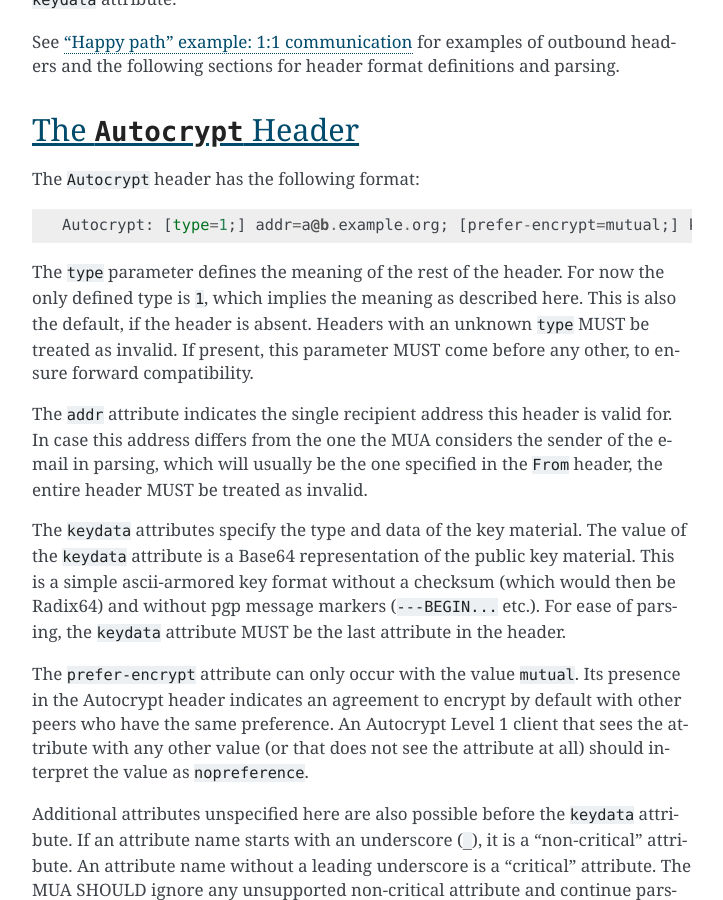
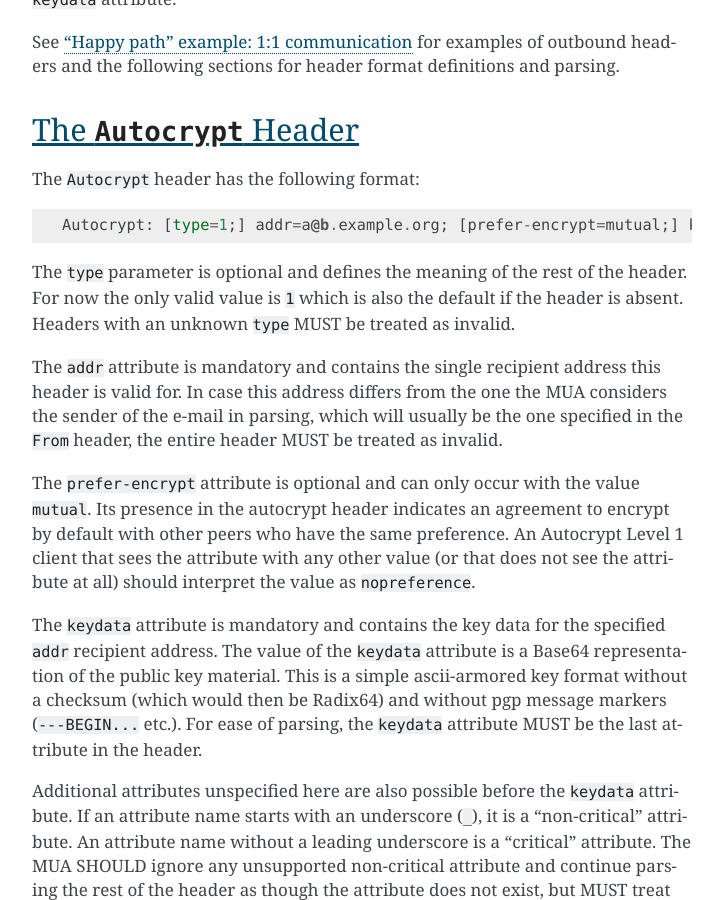
Before and after one commit to autocrypt/autocrypt, a Sphinx documentation site: the page built from doc/level1.rst, in a window 1280 px wide and 900 px high, scrolled down 3450 px. Shown: the whole window, without its empty margins (388-1111 px from the left). Built offline with Sphinx 7.4.7, drawn with Linux system fonts in a browser that asks for light colours.

Commit message:
fix issue141 : be clear on what attributes are mandatory or optional
updated by dkg to avoid adding the requirement for "type"

```diff
--- a/doc/level1.rst
+++ b/doc/level1.rst
@@ -131,33 +131,31 @@ The ``Autocrypt`` header has the following format::
 
     Autocrypt: [type=1;] addr=a@b.example.org; [prefer-encrypt=mutual;] keydata=BASE64
 
-The ``type`` parameter defines the meaning of the rest of the header.
-For now the only defined type is ``1``, which implies the meaning as
-described here. This is also the default, if the header is absent.
-Headers with an unknown ``type`` MUST be treated as invalid. If
-present, this parameter MUST come before any other, to ensure forward
-compatibility.
+The ``type`` parameter is optional and defines the meaning of the rest
+of the header.  For now the only valid value is ``1`` which is also
+the default if the header is absent.  Headers with an unknown ``type``
+MUST be treated as invalid.
 
-The ``addr`` attribute indicates the single recipient address this
-header is valid for. In case this address differs from the one the MUA
+The ``addr`` attribute is mandatory and contains the single recipient address
+this header is valid for. In case this address differs from the one the MUA
 considers the sender of the e-mail in parsing, which will usually be
 the one specified in the ``From`` header, the entire header MUST be
 treated as invalid.
 
-The ``keydata`` attributes specify the type and data of the key
-material.  The value of the ``keydata`` attribute is a Base64
-representation of the public key material.  This is a simple
+The ``prefer-encrypt`` attribute is optional and can only occur with the value
+``mutual``.  Its presence in the autocrypt header indicates an agreement to encrypt by default
+with other peers who have the same preference.  An Autocrypt Level 1
+client that sees the attribute with any other value (or that does not
+see the attribute at all) should interpret the value as
+``nopreference``.
+
+The ``keydata`` attribute is mandatory and contains the key data for the
+specified ``addr`` recipient address.  The value of the ``keydata`` attribute is
+a Base64 representation of the public key material.  This is a simple
 ascii-armored key format without a checksum (which would then be
 Radix64) and without pgp message markers (``---BEGIN...`` etc.).  For
 ease of parsing, the ``keydata`` attribute MUST be the last attribute
 in the header.
-
-The ``prefer-encrypt`` attribute can only occur with the value
-``mutual``.  Its presence in the Autocrypt header indicates an
-agreement to encrypt by default with other peers who have the same
-preference. An Autocrypt Level 1 client that sees the attribute with
-any other value (or that does not see the attribute at all) should
-interpret the value as ``nopreference``.
 
 Additional attributes unspecified here are also possible before the
 ``keydata`` attribute.  If an attribute name starts with an underscore
```
